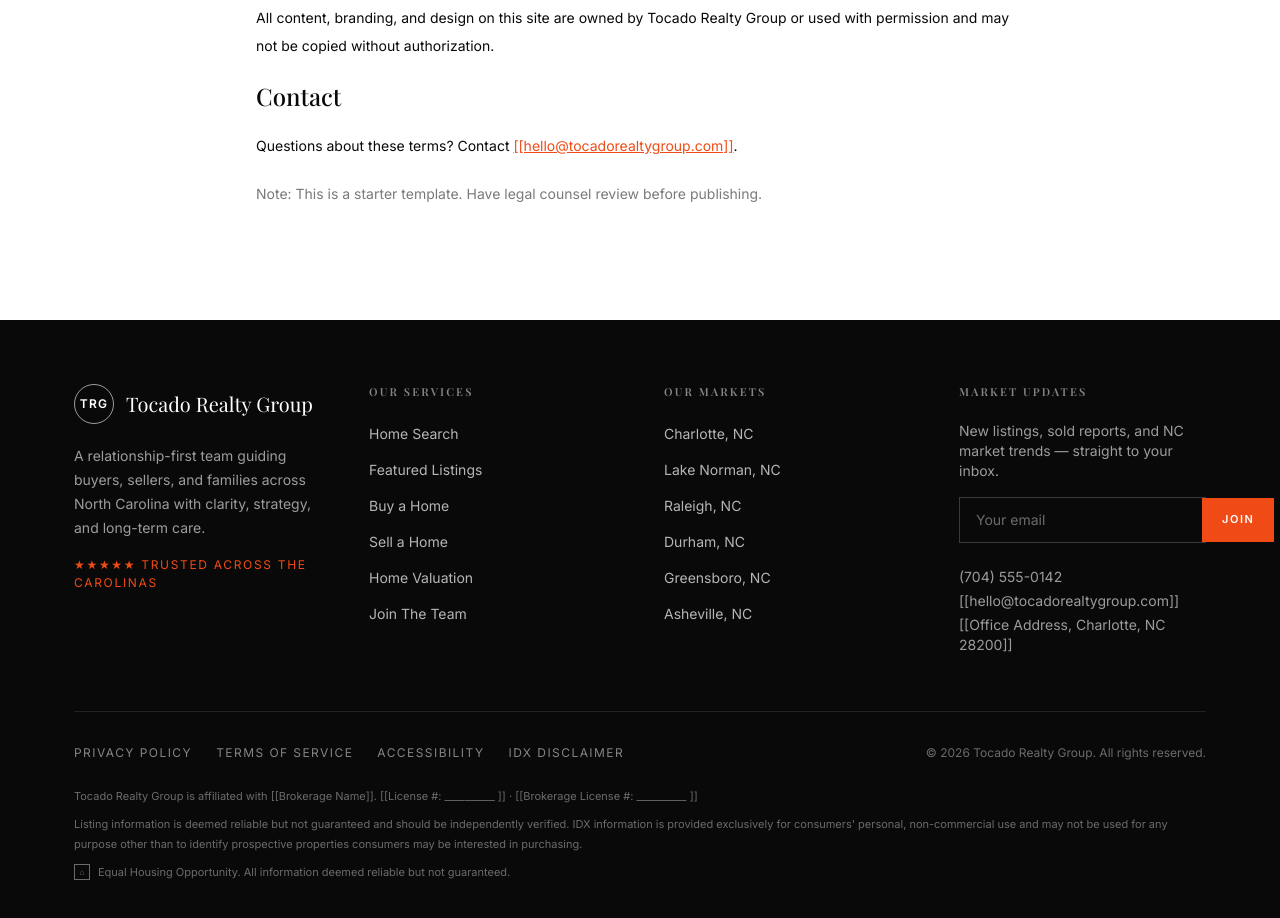
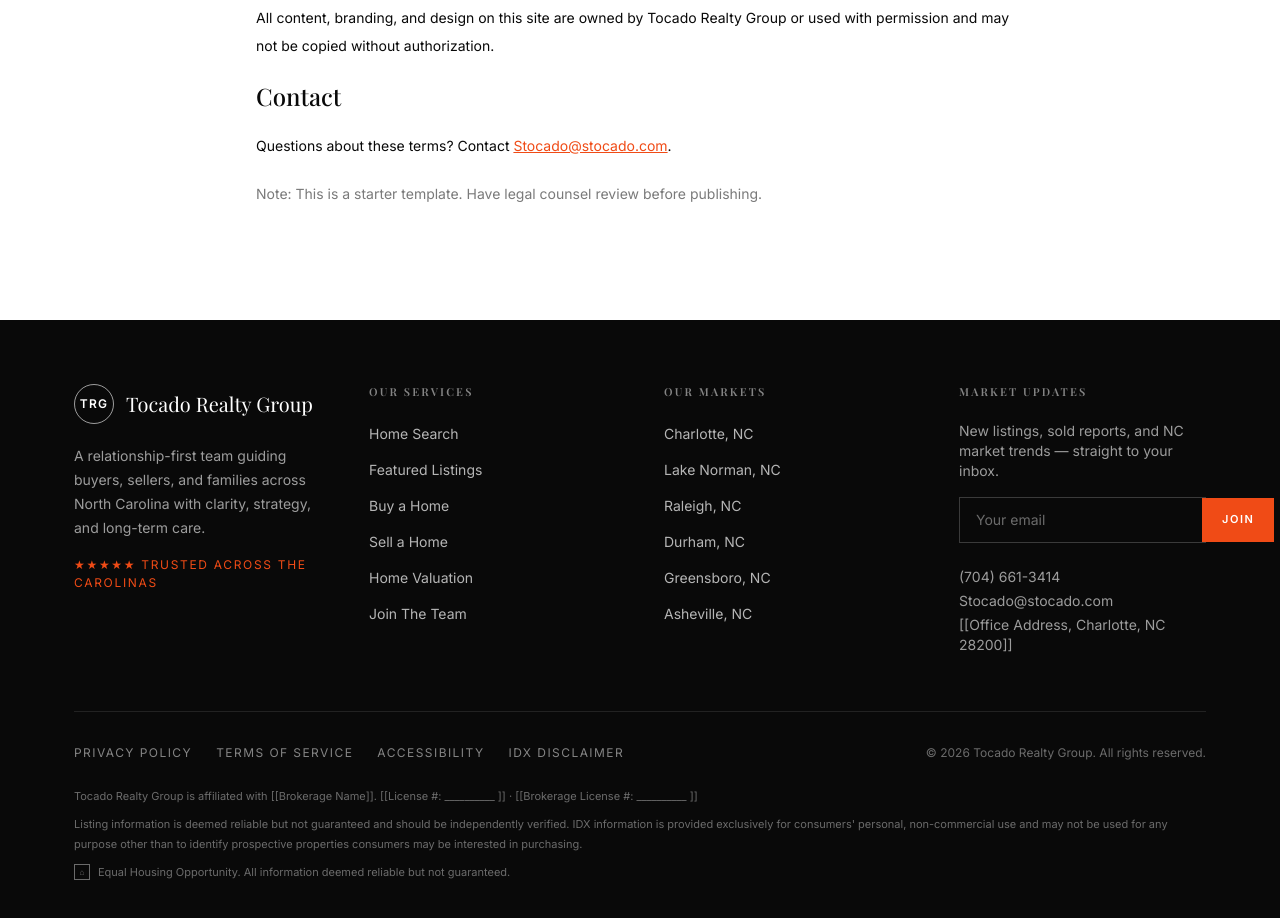
Before and after one commit to AaronPilk/Tocado-Realty-Group-, a Next.js app: page /terms in a window 1280 px wide. Shown: the part 960-1878 px from the top of the page. Built offline with nearby package versions, Linux system fonts and the light colour scheme; no server answers; a web font is replaced by a local one.

Commit message:
Add real contact info

```diff
--- a/data/site.ts
+++ b/data/site.ts
@@ -17,9 +17,9 @@ export const siteConfig = {
   marketLabel: "Serving North Carolina",
 
   // ── Contact ─────────────────────────────────────────────────
-  phone: "(704) 555-0142", // [[MOCK — replace with real number]]
-  phoneHref: "tel:+17045550142",
-  email: "[[hello@tocadorealtygroup.com]]",
+  phone: "(704) 661-3414",
+  phoneHref: "tel:+17046613414",
+  email: "Stocado@stocado.com", // [[double-check spelling — Tocado vs Stocado?]]
   address: "[[Office Address, Charlotte, NC 28200]]",
 
   // ── Lead delivery (Formspree → emails Stephenie) ────────────
```
